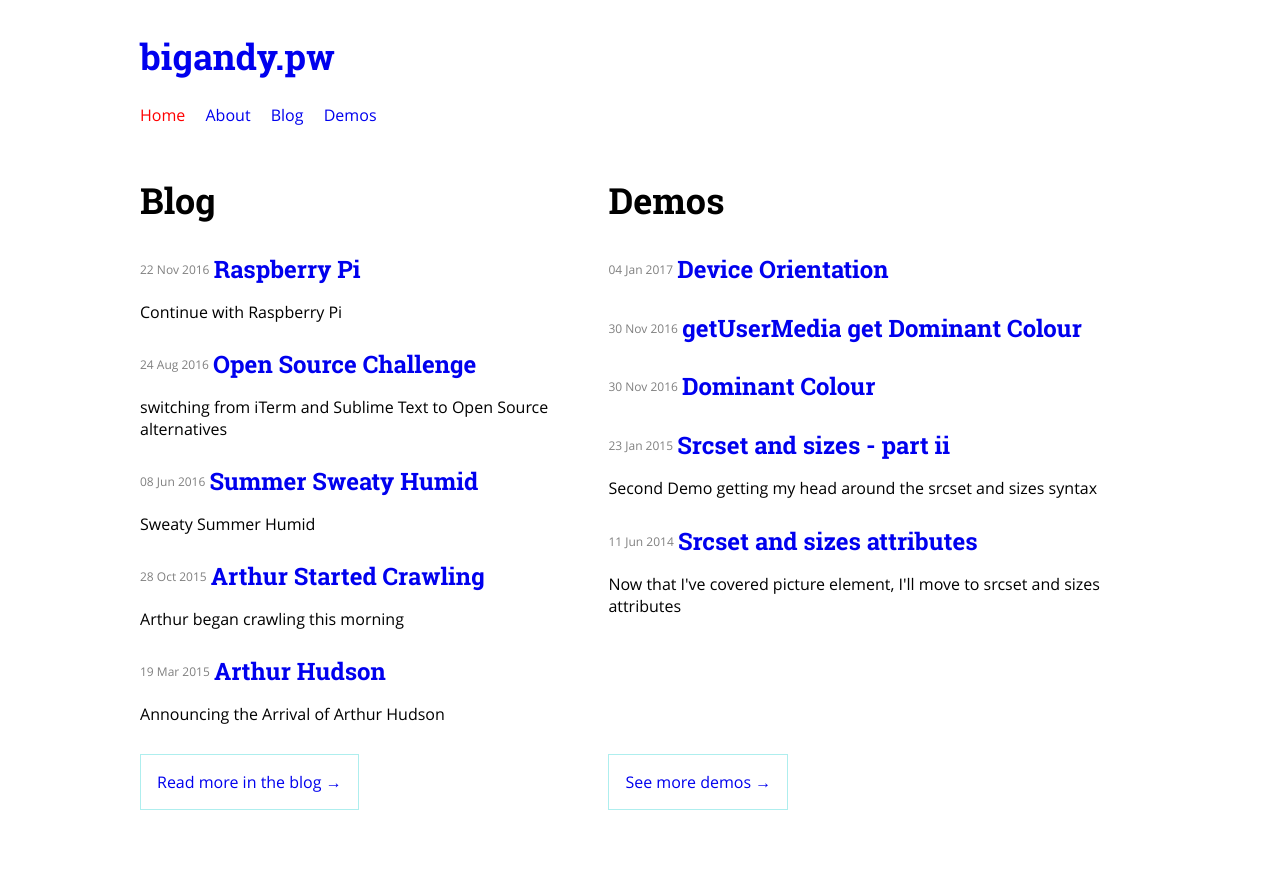
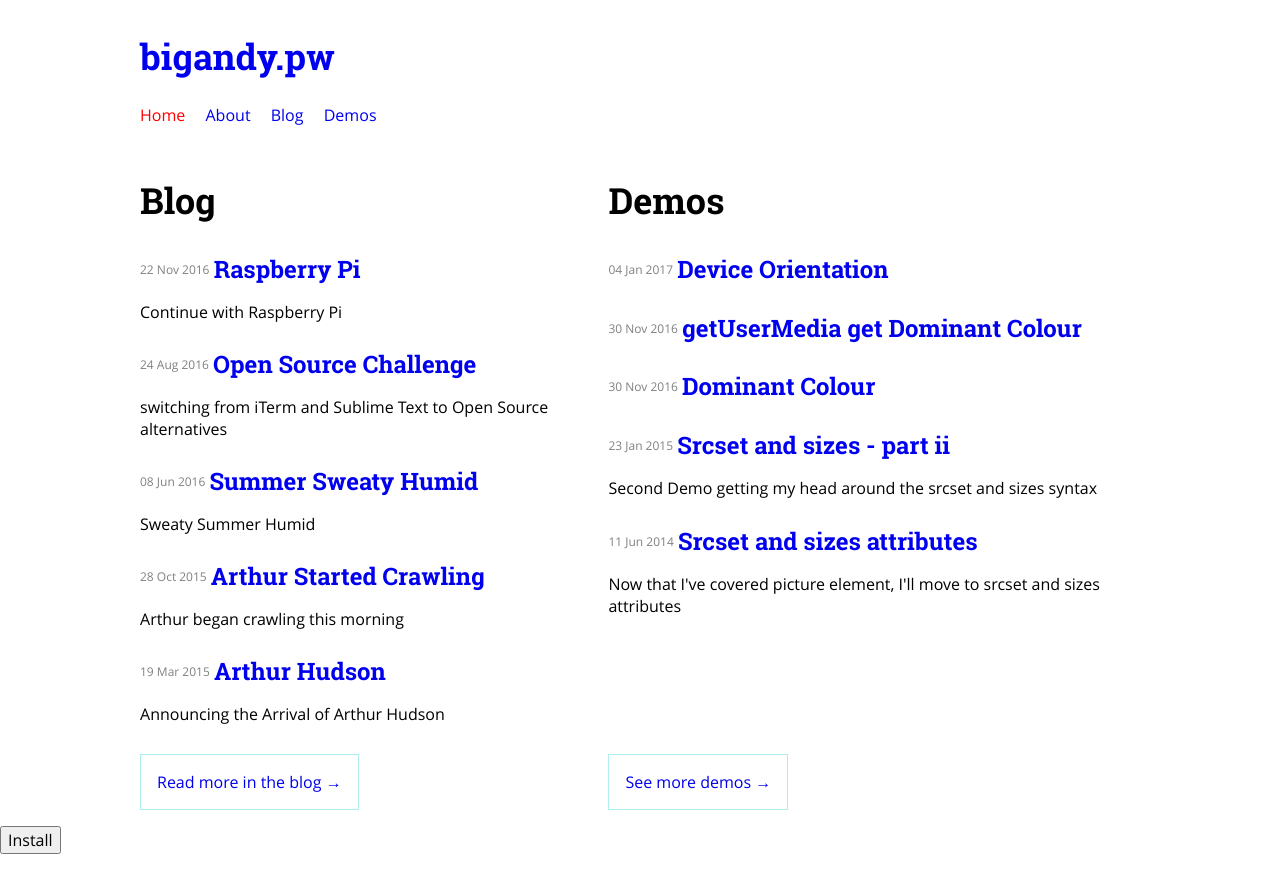
Before and after one commit to bigandy/bigandy.github.io, a Jekyll site: the page built from index.html, in a window 1280 px wide. Shown: the top 893 px of the page. Built offline with Jekyll 4.4.1, drawn with Linux system fonts in a browser that asks for light colours; the list of posts is cut into pages by our own code.

Commit message:
add installer and button to footer

```diff
--- a/_includes/footer.html
+++ b/_includes/footer.html
@@ -1,5 +1,10 @@
 {% include serviceWorker.html %}
 {% include localFont.html %}
+<div id="installer">
+	<button class='button'>Install</button>
+	<span class='tooltip'></span>
+</div>
 <script src="/js/build/script.min.js" async defer></script>
+<script src="/js/installer.js"></script>
 	</body>
 </html>
```
